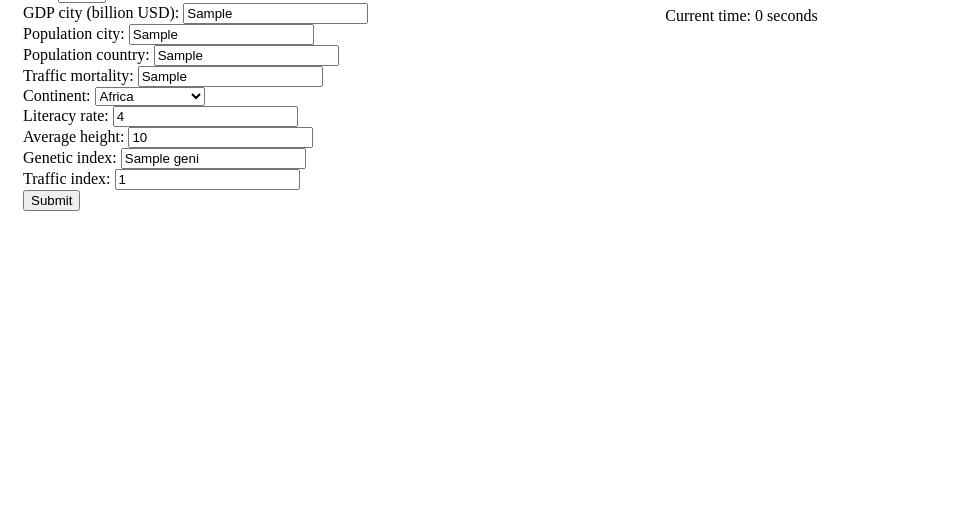
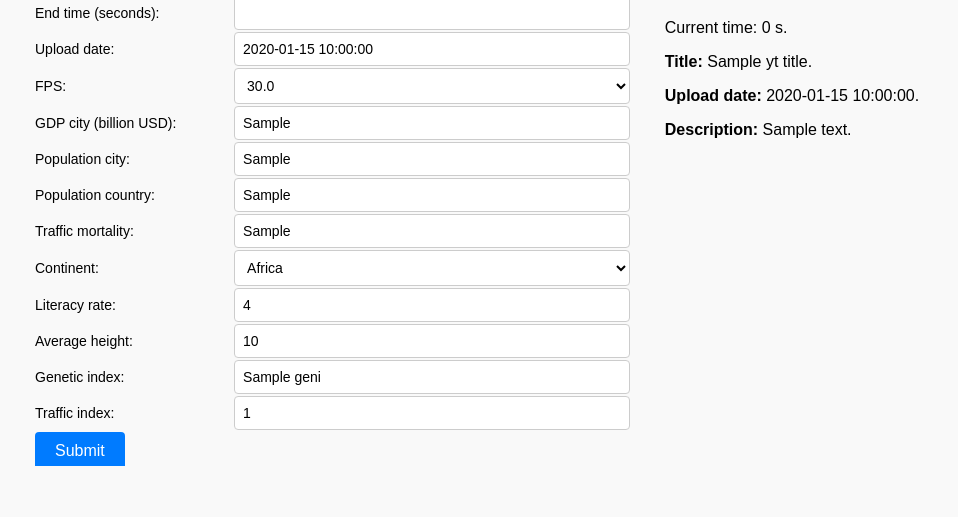
Before and after one commit to Shaadalam9/pedestrians-in-youtube, a Flask app: template templates/add_video.html in a window 1280 px wide. Shown: the part 489-1006 px from the top of the page, without its empty margins (0-958 px from the left). Run offline with Flask 3, Linux system fonts and the light colour scheme; the template is opened without the code that fills it: most values are stand-ins (such as "Sample title", 1, 10 or a date in 2020); parts of the project's set-up code (start-up, migrations or seed data) failed here and were passed over.

Commit message:
Updated form

```diff
--- a/templates/add_video.html
+++ b/templates/add_video.html
@@ -21,10 +21,71 @@
         .videos-text {
             word-wrap: break-word;
             white-space: normal;
+            flex: 1;
+            font-size: 14px;
+            margin-right: 10px;
         }
         .message {
             color: green;
             margin-top: 20px;
+        }
+
+        body {
+            font-family: Arial, sans-serif;
+            margin: 20px;
+            background-color: #f9f9f9;
+        }
+        .form-container {
+            max-width: 600px;
+            margin: 0 auto;
+            padding: 20px;
+            background: white;
+            border: 1px solid #ddd;
+            border-radius: 8px;
+            box-shadow: 0 2px 5px rgba(0, 0, 0, 0.1);
+        }
+        .form-container h1 {
+            text-align: center;
+            margin-bottom: 20px;
+            font-size: 24px;
+        }
+        .form-group {
+            display: flex;
+            align-items: center;
+            margin-bottom: 2px;
+        }
+        .form-group label {
+            flex: 1;
+            font-size: 14px;
+            margin-right: 10px;
+        }
+        .form-group input,
+        .form-group select {
+            flex: 2;
+            padding: 8px;
+            font-size: 14px;
+            border: 1px solid #ccc;
+            border-radius: 4px;
+            width: 100%;
+            box-sizing: border-box;
+        }
+        .form-group input[type="text"] {
+            text-align: left;
+        }
+        .form-group select {
+            background-color: #fff;
+        }
+        .form-group button {
+            padding: 10px 20px;
+            font-size: 16px;
+            color: white;
+            background-color: #007bff;
+            border: none;
+            border-radius: 4px;
+            cursor: pointer;
+        }
+        .form-group button:hover {
+            background-color: #0056b3;
         }
     </style>
     <script src="https://www.youtube.com/iframe_api"></script>
@@ -97,23 +158,32 @@
     <div class="container">
         <div class="left">
             <form method="POST">
+                <div class="form-group">
                     <label for="city">City:</label>
-                <input type="text" id="city" name="city" value="{{ city }}" required size="30"><br>
+                    <input type="text" id="city" name="city" value="{{ city }}" required>
+                </div>
 
+                <div class="form-group">
                     <label for="state">State (optional):</label>
-                <input type="text" id="state" name="state" value="{{ state }}" size="20"><br>
+                    <input type="text" id="state" name="state" value="{{ state }}">
+                </div>
 
+                <div class="form-group">
                     <label for="country">Country:</label>
-                <input type="text" id="country" name="country" value="{{ country }}" required size="30"><br>
+                    <input type="text" id="country" name="country" value="{{ country }}" required>
+                </div>
 
+                <div class="form-group">
                     <label for="video_url">YouTube video URL:</label>
-                <input type="url" id="video_url" name="video_url" value="{{ video_url }}" required size="50"><br>
+                    <input type="url" id="video_url" name="video_url" value="{{ video_url }}" required>
+                </div>
 
+                <div class="form-group">
                     <button type="submit" name="fetch_data" id="fetchDataButton">Fetch data</button>
+                </div>
             </form>
 
             {% if existing_data %}
-            <h3>Existing data:</h3>
             <p class="videos-text">Videos: {{ existing_data['videos'] }}</p>
             <p class="videos-text">Time of day: {{ existing_data['time_of_day'] }}</p>
             <p class="videos-text">Start time: {{ existing_data['start_time'] }}</p>
@@ -127,40 +197,49 @@
                 <input type="hidden" name="country" value="{{ country }}">
                 <input type="hidden" name="video_url" value="{{ video_url }}">
 
+                <div class="form-group">
                     <label for="time_of_day">Time of day:</label>
                     <select id="time_of_day" name="time_of_day">
                         <option value="0">0 (day)</option>
                         <option value="1">1 (night)</option>
-                </select><br>
-
+                    </select>
+                </div>
+                <div class="form-group">
                     <label for="start_time">Start time (seconds):</label>
-                <input type="text" id="start_time" name="start_time" required><br>
-
+                    <input type="text" id="start_time" name="start_time" required>
+                </div>
+                <div class="form-group">
                     <label for="end_time">End time (seconds):</label>
-                <input type="text" id="end_time" name="end_time" required><br>
-
+                    <input type="text" id="end_time" name="end_time" required>
+                </div>
+                <div class="form-group">
                     <label for="upload_date_video">Upload date:</label>
-                <input type="text" id="upload_date_video" name="upload_date_video" value="{{ upload_date_video }}" required><br>
-
+                    <input type="text" id="upload_date_video" name="upload_date_video" value="{{ upload_date_video }}" required>
+                </div>
+                <div class="form-group">
                     <label for="fps_video">FPS:</label>
                     <select id="fps_video" name="fps_video">
                         <option value="30.0" {% if fps_video == '30.0' %}selected{% endif %}>30.0</option>
                         <option value="60.0" {% if fps_video == '60.0' %}selected{% endif %}>60.0</option>
-                </select><br>
-
-                <!-- Fields for additional data -->
+                    </select>
+                </div>
+                <div class="form-group">
                     <label for="gdp_city">GDP city (billion USD):</label>
-                <input type="text" id="gdp_city" name="gdp_city" value="{{ existing_data['gdp_city_(billion_US)'] }}"><br>
-
+                    <input type="text" id="gdp_city" name="gdp_city" value="{{ existing_data['gdp_city_(billion_US)'] }}">
+                </div>
+                <div class="form-group">
                     <label for="population_city">Population city:</label>
-                <input type="text" id="population_city" name="population_city" value="{{ existing_data['population_city'] }}"><br>
-
+                    <input type="text" id="population_city" name="population_city" value="{{ existing_data['population_city'] }}">
+                </div>
+                <div class="form-group">
                     <label for="population_country">Population country:</label>
-                <input type="text" id="population_country" name="population_country" value="{{ existing_data['population_country'] }}"><br>
-
+                    <input type="text" id="population_country" name="population_country" value="{{ existing_data['population_country'] }}">
+                </div>
+                <div class="form-group">
                     <label for="traffic_mortality">Traffic mortality:</label>
-                <input type="text" id="traffic_mortality" name="traffic_mortality" value="{{ existing_data['traffic_mortality'] }}"><br>
-
+                    <input type="text" id="traffic_mortality" name="traffic_mortality" value="{{ existing_data['traffic_mortality'] }}">
+                </div>
+                <div class="form-group">
                     <label for="continent">Continent:</label>
                     <select id="continent" name="continent">
                         <option value="Africa" {% if existing_data['continent'] == 'Africa' %}selected{% endif %}>Africa</option>
@@ -169,21 +248,28 @@
                         <option value="South America" {% if existing_data['continent'] == 'South America' %}selected{% endif %}>South America</option>
                         <option value="North America" {% if existing_data['continent'] == 'North America' %}selected{% endif %}>North America</option>
                         <option value="Oceania" {% if existing_data['continent'] == 'Oceania' %}selected{% endif %}>Oceania</option>
-                </select><br>
+                    </select>
+                </div>
+                <div class="form-group">
+                    <label for="literacy_rate">Literacy rate:</label>
+                    <input type="text" id="literacy_rate" name="literacy_rate" value="{{ existing_data['literacy_rate'] }}">
+                </div>
+                <div class="form-group">
+                    <label for="avg_height">Average height:</label>
+                    <input type="text" id="avg_height" name="avg_height" value="{{ existing_data['avg_height'] }}">
+                </div>
+                <div class="form-group">
+                    <label for="geni">Genetic index:</label>
+                    <input type="text" id="geni" name="geni" value="{{ existing_data['geni'] }}">
+                </div>
+                <div class="form-group">
+                    <label for="traffic_index">Traffic index:</label>
+                    <input type="text" id="traffic_index" name="traffic_index" value="{{ existing_data['traffic_index'] }}">
+                </div>
 
-                <label for="literacy_rate">Literacy rate:</label>
-                <input type="text" id="literacy_rate" name="literacy_rate" value="{{ existing_data['literacy_rate'] }}"><br>
-
-                <label for="avg_height">Average height:</label>
-                <input type="text" id="avg_height" name="avg_height" value="{{ existing_data['avg_height'] }}"><br>
-
-                <label for="geni">Genetic index:</label>
-                <input type="text" id="geni" name="geni" value="{{ existing_data['geni'] }}"><br>
-
-                <label for="traffic_index">Traffic index:</label>
-                <input type="text" id="traffic_index" name="traffic_index" value="{{ existing_data['traffic_index'] }}"><br>
-
+                <div class="form-group">
                     <button type="submit" name="submit_data">Submit</button>
+                </div>
             </form>
             {% endif %}
         </div>
@@ -192,10 +278,13 @@
             {% if video_id %}
                 <!-- Embed the YouTube video only if a valid video ID is available -->
                 <iframe id="embeddedVideo" width="100%" height="50%" src="https://www.youtube.com/embed/{{ video_id }}?start={{ timestamp }}&enablejsapi=1&autoplay=1" frameborder="0" allowfullscreen></iframe>
-            <p>Current time: <span id="currentTime">0</span> seconds</p>
+                <p>Current time: <span id="currentTime">0</span> s.</p>
+                <p><strong>Title:</strong> <span id="videoTitle">{{ yt_title }}</span>.</p>
+                <p><strong>Upload date:</strong> <span id="videoUploadDate">{{ yt_upload_date }}</span>.</p>
+                <p><strong>Description:</strong> <span id="videoDescription">{{ yt_description }}</span></p>
             {% endif %}
 
-            <h2>{{ message }}</h2>
+            <h3>{{ message }}</h3>
         </div>
     </div>
 </body>
```
Also changed, not shown: add_video.py (+40 -3 lines). Lines whose indentation alone changed are shown as unchanged.
